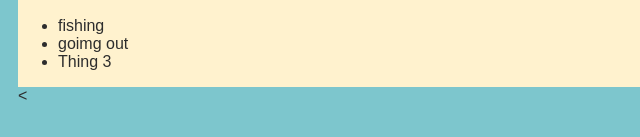
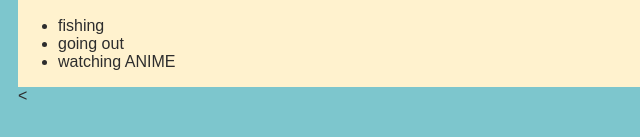
Before and after one commit to jazzyfoo/jazzyfoo.github.io, a plain HTML site: page index.HTML in a window 1280 px wide. Shown: the part 537-674 px from the top of the page, 0-640 px from the left. Drawn offline with Linux system fonts and the light colour scheme.

```diff
--- a/index.HTML
+++ b/index.HTML
@@ -27,8 +27,8 @@
             <div> <img src="https://cdn.dealeraccelerate.com/volo/1/19931/740146/790x1024/1966-ford-mustang">
               <ul>
                 <li>fishing</li>
-                <li>goimg out</li>
-                <li>Thing 3</li>
+                <li>going out</li>
+                <li>watching ANIME</li>
               </ul>
             </div>
           </div>
```
Also changed, not shown: porfolio.html (+1 -1 lines).
